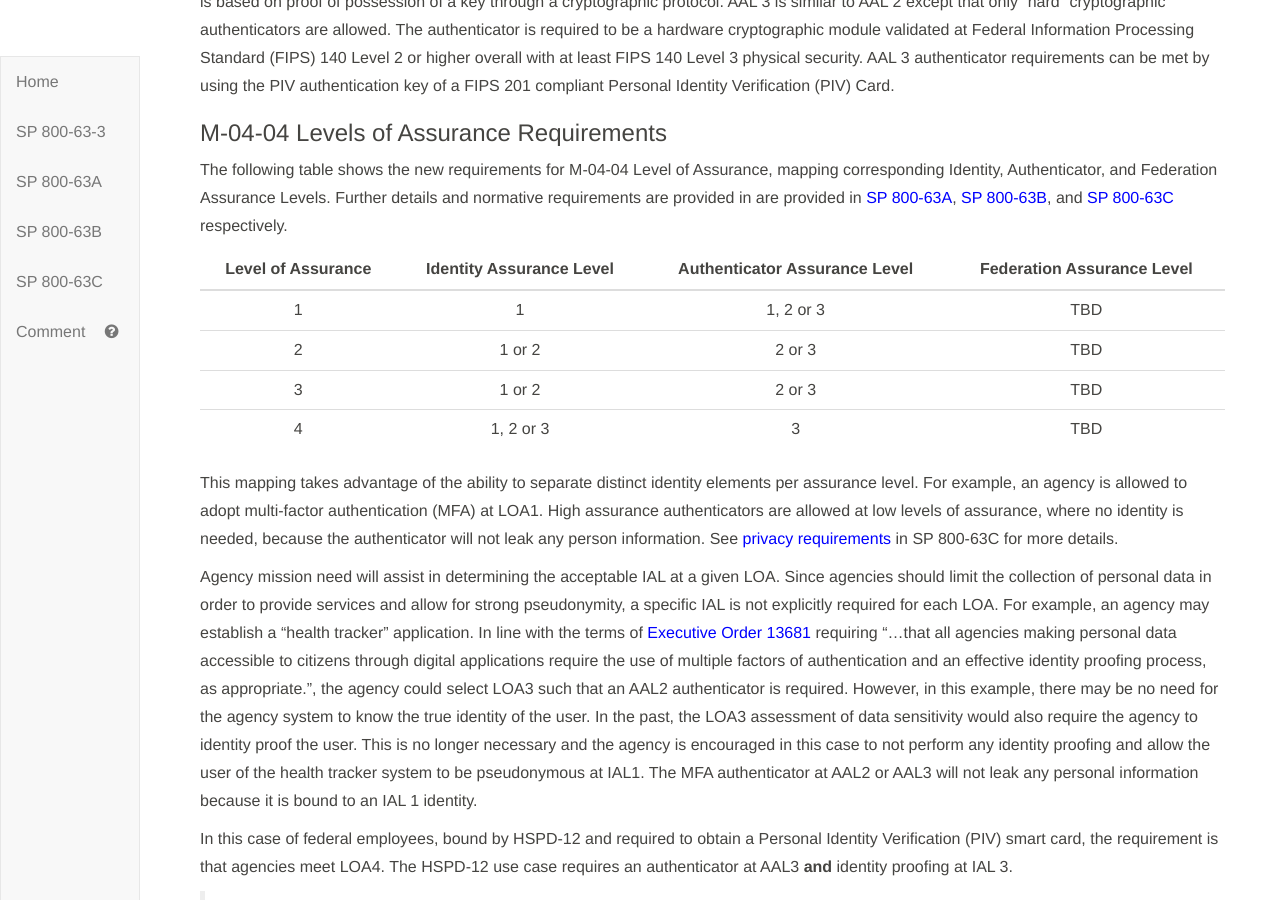
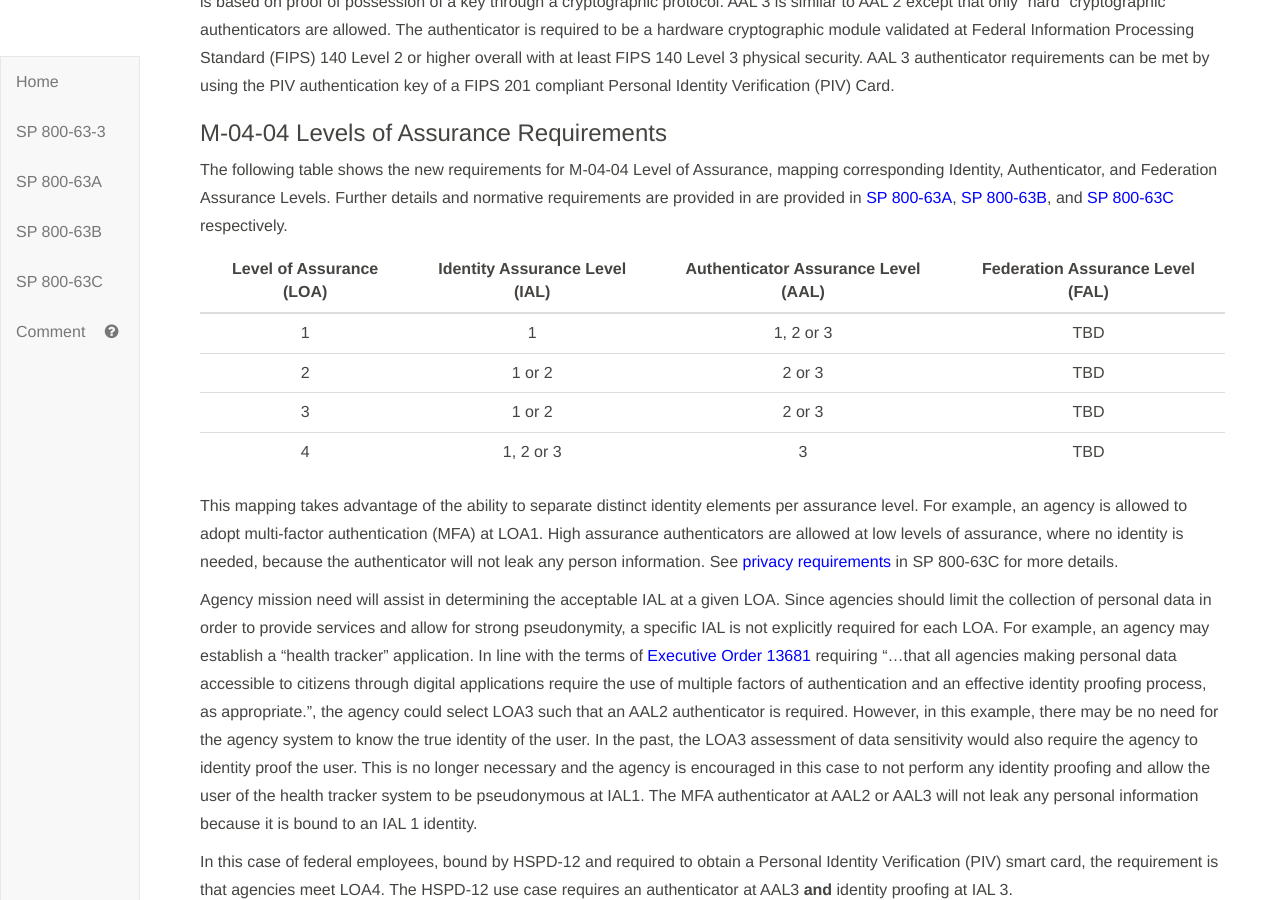
Before and after one commit to usnistgov/800-63-3, a Jekyll site: the page built from sp800-63-3.md, in a window 1280 px wide and 900 px high, scrolled down 5097 px. Built offline with Jekyll 4.4.1, drawn with Linux system fonts in a browser that asks for light colours.

Commit message:
Acronym table

```diff
--- a/sp800-63-3/cover.md
+++ b/sp800-63-3/cover.md
@@ -218,7 +218,7 @@ A summary of each of the identity and authenticator assurance levels is provided
 
 The following table shows the new requirements for M-04-04 Level of Assurance, mapping corresponding Identity, Authenticator, and Federation Assurance Levels. Further details and normative requirements are provided in are provided in [SP 800-63A](../sp800-63a.md), [SP 800-63B](../sp800-63b.md), and [SP 800-63C](../sp800-63c.md) respectively.
 
-| Level of Assurance | Identity Assurance Level | Authenticator Assurance Level | Federation Assurance Level
+| Level of Assurance (LOA) | Identity Assurance Level (IAL)| Authenticator Assurance Level (AAL) | Federation Assurance Level (FAL)
 |:------------------:|:-----------------------------:|:------------------------:|:------------------------:|
 | 1 | 1 | 1, 2 or 3 | TBD
 | 2 | 1 or 2 | 2 or 3 |TBD
```
